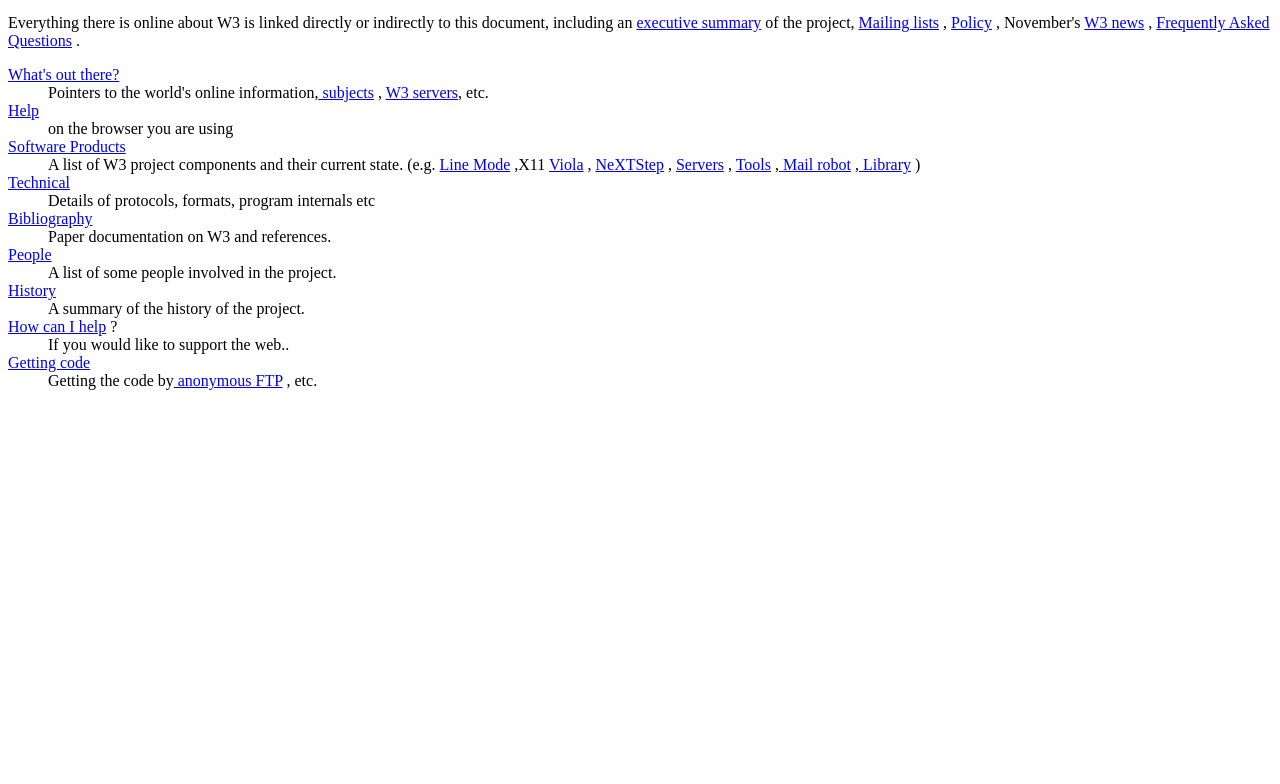
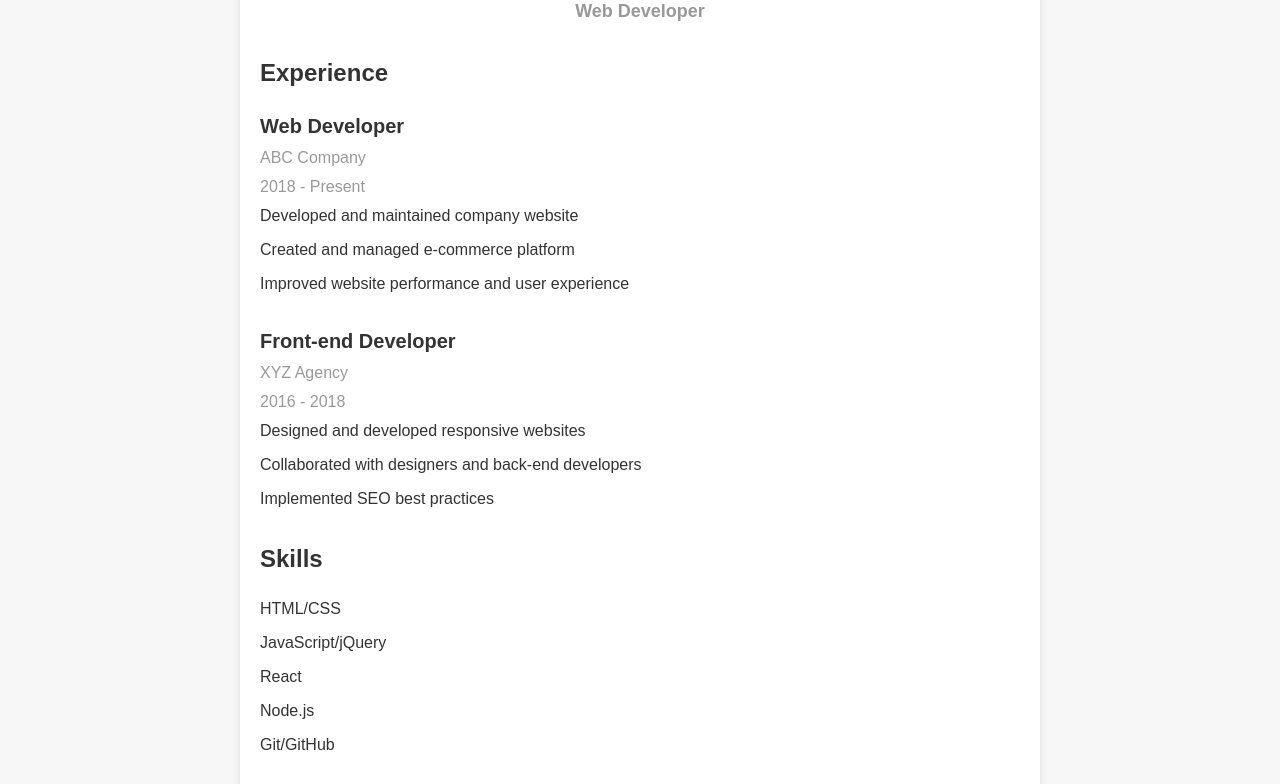
Before and after one commit to AlphabetRanger/AlphabetRanger.github.io, a plain HTML site: page index.html in a window 1280 px wide. Shown: the part 86-870 px from the top of the page. Before the commit the page ends 800 px from the top, so only its background shows below. Drawn offline with Linux system fonts and the light colour scheme.

Commit message:
New Page

```diff
--- a/index.html
+++ b/index.html
@@ -1,74 +1,59 @@
 
-<HEADER>
-    <TITLE>The World Wide Web project</TITLE>
-    <NEXTID N="55">
-    </HEADER>
-    <BODY>
-    <H1>World Wide Web</H1>The WorldWideWeb (W3) is a wide-area<A
-    NAME=0 HREF="WhatIs.html">
-    hypermedia</A> information retrieval
-    initiative aiming to give universal
-    access to a large universe of documents.<P>
-    Everything there is online about
-    W3 is linked directly or indirectly
-    to this document, including an <A
-    NAME=24 HREF="Summary.html">executive
-    summary</A> of the project, <A
-    NAME=29 HREF="Administration/Mailing/Overview.html">Mailing lists</A>
-    , <A
-    NAME=30 HREF="Policy.html">Policy</A> , November's  <A
-    NAME=34 HREF="News/9211.html">W3  news</A> ,
-    <A
-    NAME=41 HREF="FAQ/List.html">Frequently Asked Questions</A> .
-    <DL>
-    <DT><A
-    NAME=44 HREF="../DataSources/Top.html">What's out there?</A>
-    <DD> Pointers to the
-    world's online information,<A
-    NAME=45 HREF="../DataSources/bySubject/Overview.html"> subjects</A>
-    , <A
-    NAME=z54 HREF="../DataSources/WWW/Servers.html">W3 servers</A>, etc.
-    <DT><A
-    NAME=46 HREF="Help.html">Help</A>
-    <DD> on the browser you are using
-    <DT><A
-    NAME=13 HREF="Status.html">Software Products</A>
-    <DD> A list of W3 project
-    components and their current state.
-    (e.g. <A
-    NAME=27 HREF="LineMode/Browser.html">Line Mode</A> ,X11 <A
-    NAME=35 HREF="Status.html#35">Viola</A> ,  <A
-    NAME=26 HREF="NeXT/WorldWideWeb.html">NeXTStep</A>
-    , <A
-    NAME=25 HREF="Daemon/Overview.html">Servers</A> , <A
-    NAME=51 HREF="Tools/Overview.html">Tools</A> ,<A
-    NAME=53 HREF="MailRobot/Overview.html"> Mail robot</A> ,<A
-    NAME=52 HREF="Status.html#57">
-    Library</A> )
-    <DT><A
-    NAME=47 HREF="Technical.html">Technical</A>
-    <DD> Details of protocols, formats,
-    program internals etc
-    <DT><A
-    NAME=40 HREF="Bibliography.html">Bibliography</A>
-    <DD> Paper documentation
-    on  W3 and references.
-    <DT><A
-    NAME=14 HREF="People.html">People</A>
-    <DD> A list of some people involved
-    in the project.
-    <DT><A
-    NAME=15 HREF="History.html">History</A>
-    <DD> A summary of the history
-    of the project.
-    <DT><A
-    NAME=37 HREF="Helping.html">How can I help</A> ?
-    <DD> If you would like
-    to support the web..
-    <DT><A
-    NAME=48 HREF="../README.html">Getting code</A>
-    <DD> Getting the code by<A
-    NAME=49 HREF="LineMode/Defaults/Distribution.html">
-    anonymous FTP</A> , etc.</A>
-    </DL>
-    </BODY>
+<!DOCTYPE html>
+<html lang="en">
+<head>
+    <meta charset="UTF-8">
+    <meta name="viewport" content="width=device-width, initial-scale=1.0">
+    <title>My Resume</title>
+    <link rel="stylesheet" href="style.css">
+</head>
+<body>
+    <div class="container">
+        <div class="header">
+            <h1>John Doe</h1>
+            <p>Web Developer</p>
+        </div>
+        <div class="content">
+            <h2>Experience</h2>
+            <ul>
+                <li>
+                    <h3>Web Developer</h3>
+                    <p>ABC Company</p>
+                    <p>2018 - Present</p>
+                    <ul>
+                        <li>Developed and maintained company website</li>
+                        <li>Created and managed e-commerce platform</li>
+                        <li>Improved website performance and user experience</li>
+                    </ul>
+                </li>
+                <li>
+                    <h3>Front-end Developer</h3>
+                    <p>XYZ Agency</p>
+                    <p>2016 - 2018</p>
+                    <ul>
+                        <li>Designed and developed responsive websites</li>
+                        <li>Collaborated with designers and back-end developers</li>
+                        <li>Implemented SEO best practices</li>
+                    </ul>
+                </li>
+            </ul>
+            <h2>Skills</h2>
+            <ul>
+                <li>HTML/CSS</li>
+                <li>JavaScript/jQuery</li>
+                <li>React</li>
+                <li>Node.js</li>
+                <li>Git/GitHub</li>
+            </ul>
+            <h2>Education</h2>
+            <ul>
+                <li>
+                    <h3>Bachelor of Science in Computer Science</h3>
+                    <p>ABC University</p>
+                    <p>2012 - 2016</p>
+                </li>
+            </ul>
+        </div>
+    </div>
+</body>
+</html>
--- /dev/null
+++ b/style.css
@@ -0,0 +1,69 @@
+* {
+    margin: 0;
+    padding: 0;
+    box-sizing: border-box;
+}
+
+body {
+    font-family: Arial, sans-serif;
+    font-size: 16px;
+    line-height: 1.5;
+    color: #333;
+    background-color: #f7f7f7;
+}
+
+.container {
+    max-width: 800px;
+    margin: 0 auto;
+    padding: 20px;
+    background-color: #fff;
+    box-shadow: 0 0 10px rgba(0, 0, 0, 0.1);
+}
+
+.header {
+    text-align: center;
+    margin-bottom: 30px;
+}
+
+.header h1 {
+    font-size: 36px;
+    font-weight: bold;
+    margin-bottom: 10px;
+}
+
+.header p {
+    font-size: 18px;
+    font-weight: bold;
+    color: #999;
+}
+
+.content h2 {
+    font-size: 24px;
+    font-weight: bold;
+    margin-bottom: 20px;
+}
+
+.content ul {
+    list-style: none;
+    margin-bottom: 30px;
+}
+
+.content li {
+    margin-bottom: 10px;
+}
+
+.content h3 {
+    font-size: 20px;
+    font-weight: bold;
+    margin-bottom: 5px;
+}
+
+.content p {
+    font-size: 16px;
+    color: #999;
+    margin-bottom: 5px;
+}
+
+.content ul li:last-child {
+    margin-bottom: 0;
+}
```
